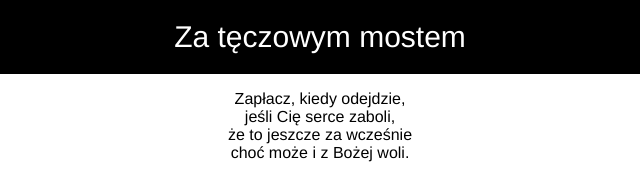
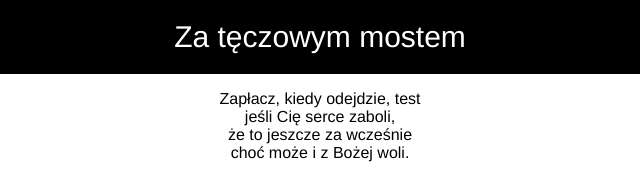
Before and after one commit to Varenthein/testowe, a plain HTML site: page index.html in a window 1280 px wide. Shown: the top 175 px of the page, 320-960 px from the left. Drawn offline with Linux system fonts and the light colour scheme.

Commit message:
Add test

```diff
--- a/index.html
+++ b/index.html
@@ -10,7 +10,7 @@
             Za tęczowym mostem
          </div>
          <div class="letter">
-            <p>Zapłacz, kiedy odejdzie,<br>
+            <p>Zapłacz, kiedy odejdzie, test<br>
                 jeśli Cię serce zaboli,<br>
                 że to jeszcze za wcześnie<br>
                 choć może i z Bożej woli.<br></p>
```
